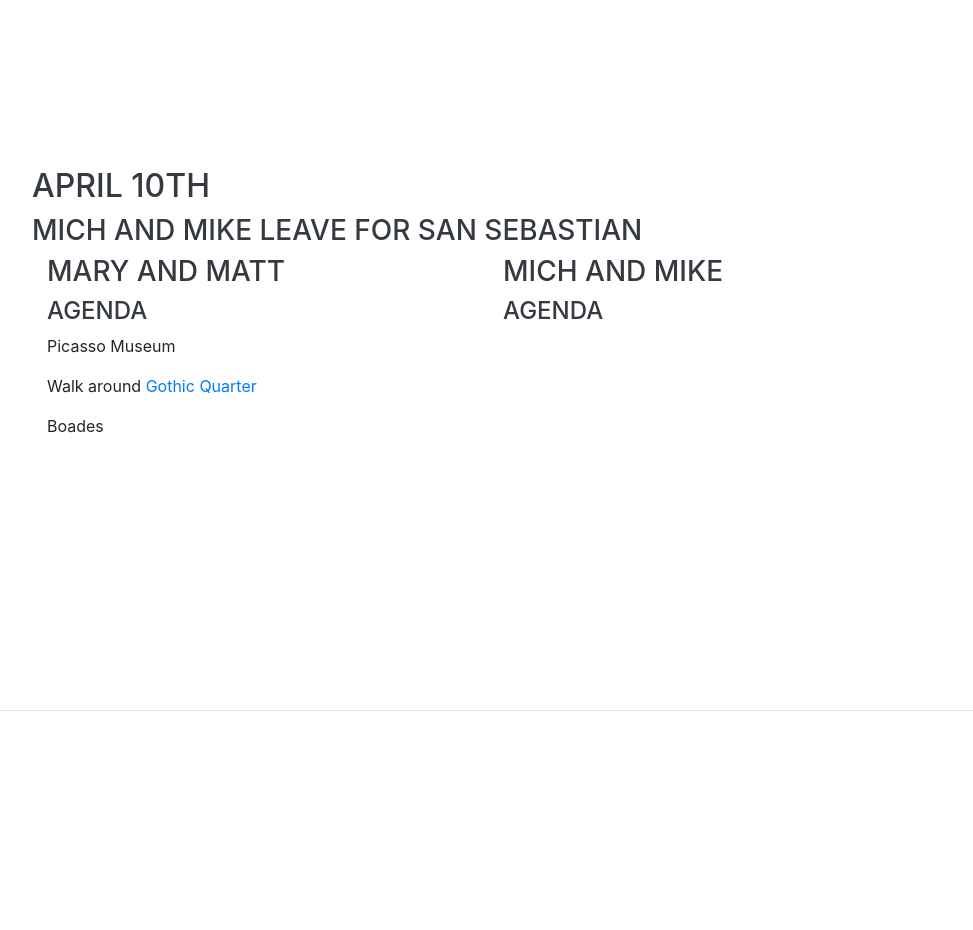
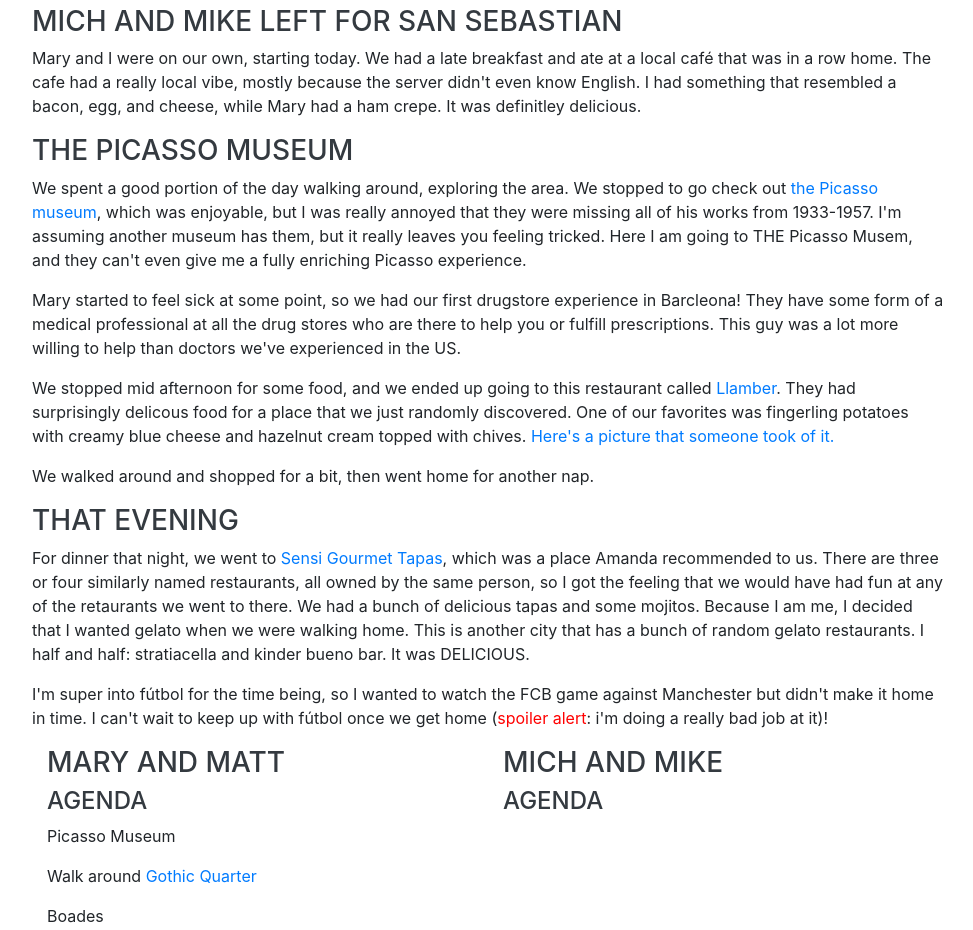
Before and after one commit to mattred1/itinerary, a website with bundled scripts: page index.html in a window 1280 px wide. Shown: the part 5902-6832 px from the top of the page, without its empty margins (288-1261 px from the left). Built offline with nearby package versions, Linux system fonts and the light colour scheme; a web font is replaced by a local one.

Commit message:
Finish updating Apr 10

```diff
--- a/index.html
+++ b/index.html
@@ -220,14 +220,23 @@
     <section class="resume-section p-3 p-lg-5 d-flex align-items-center" id="april10">
       <div class="w-100">
         <h2 class="mb-2">April 10th</h2>
-        <h3>Mich and Mike leave for San Sebastian</h3>
+        <h3>Mich and Mike left for San Sebastian</h3>
+        <p>Mary and I were on our own, starting today. We had a late breakfast and ate at a local café that was in a row home. The cafe had a really local vibe, mostly because the server didn't even know English. I had something that resembled a bacon, egg, and cheese, while Mary had a ham crepe. It was definitley delicious.</p>
+        <h3>The Picasso Museum</h3>
+        <p>We spent a good portion of the day walking around, exploring the area. We stopped to go check out <a href="https://www.tripadvisor.com/Attraction_Review-g187497-d190165-Reviews-Museu_Picasso-Barcelona_Catalonia.html" target="_blank">the Picasso museum</a>, which was enjoyable, but I was really annoyed that they were missing all of his works from 1933-1957. I'm assuming another museum has them, but it really leaves you feeling tricked. Here I am going to THE Picasso Musem, and they can't even give me a fully enriching Picasso experience.</p>
+        <p>Mary started to feel sick at some point, so we had our first drugstore experience in Barcleona! They have some form of a medical professional at all the drug stores who are there to help you or fulfill prescriptions. This guy was a lot more willing to help than doctors we've experienced in the US.</p>
+        <p>We stopped mid afternoon for some food, and we ended up going to this restaurant called <a href="https://www.tripadvisor.com/Restaurant_Review-g187497-d3684577-Reviews-Llamber-Barcelona_Catalonia.html" target="_blank">Llamber</a>. They had surprisingly delicous food for a place that we just randomly discovered. One of our favorites was fingerling potatoes with creamy blue cheese and hazelnut cream topped with chives. <a href="https://www.tripadvisor.com/Restaurant_Review-g187497-d3684577-Reviews-Llamber-Barcelona_Catalonia.html#photos;aggregationId=&albumid=101&filter=7&ff=385611072" target="_blank">Here's a picture that someone took of it.</a>
+        <p>We walked around and shopped for a bit, then went home for another nap.</p>
 
+        <h3>That evening</h3>
+        <p>For dinner that night, we went to <a href="http://www.sensi.es/gourmet/" target="_blank">Sensi Gourmet Tapas</a>, which was a place Amanda recommended to us. There are three or four similarly named restaurants, all owned by the same person, so I got the feeling that we would have had fun at any of the retaurants we went to there. We had a bunch of delicious tapas and some mojitos. Because I am me, I decided that I wanted gelato when we were walking home. This is another city that has a bunch of random gelato restaurants. I half and half: stratiacella and kinder bueno bar. It was DELICIOUS.</p>
+
+        <p>I'm super into fútbol for the time being, so I wanted to watch the FCB game against Manchester but didn't make it home in time. I can't wait to keep up with fútbol once we get home (<span style="color:#FF0000;">spoiler alert</span>: i'm doing a really bad job at it)!</p>
 
 
         <div class="container">
           <div class="row">
             <div class="col-6">
-
 
               <h3>Mary and Matt</h3>
               <h4>Agenda</h4>
@@ -255,6 +264,10 @@
             </div>
           </div>
         </div>
+
+
+
+
       </div>
     </section>
 
```
